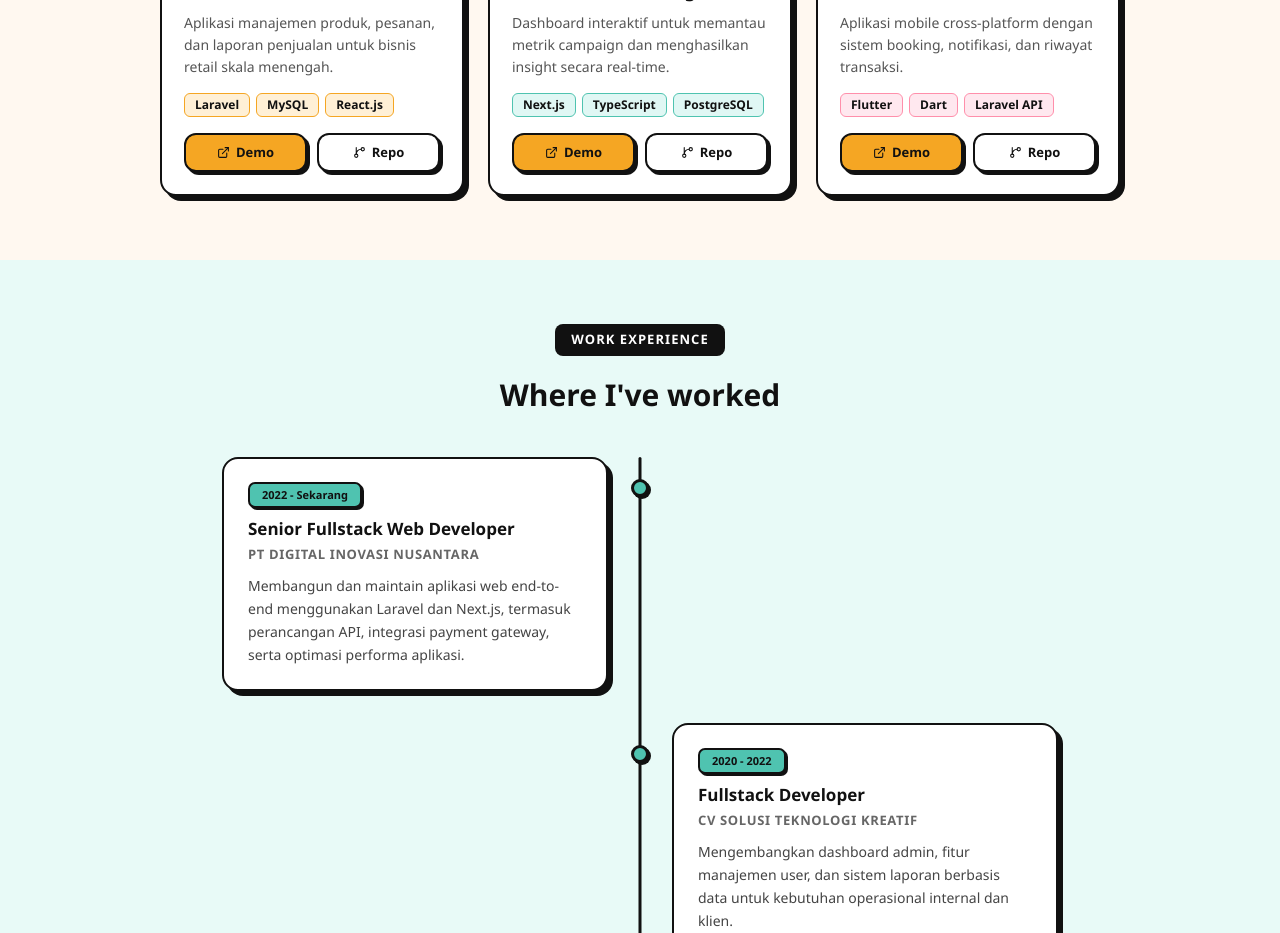
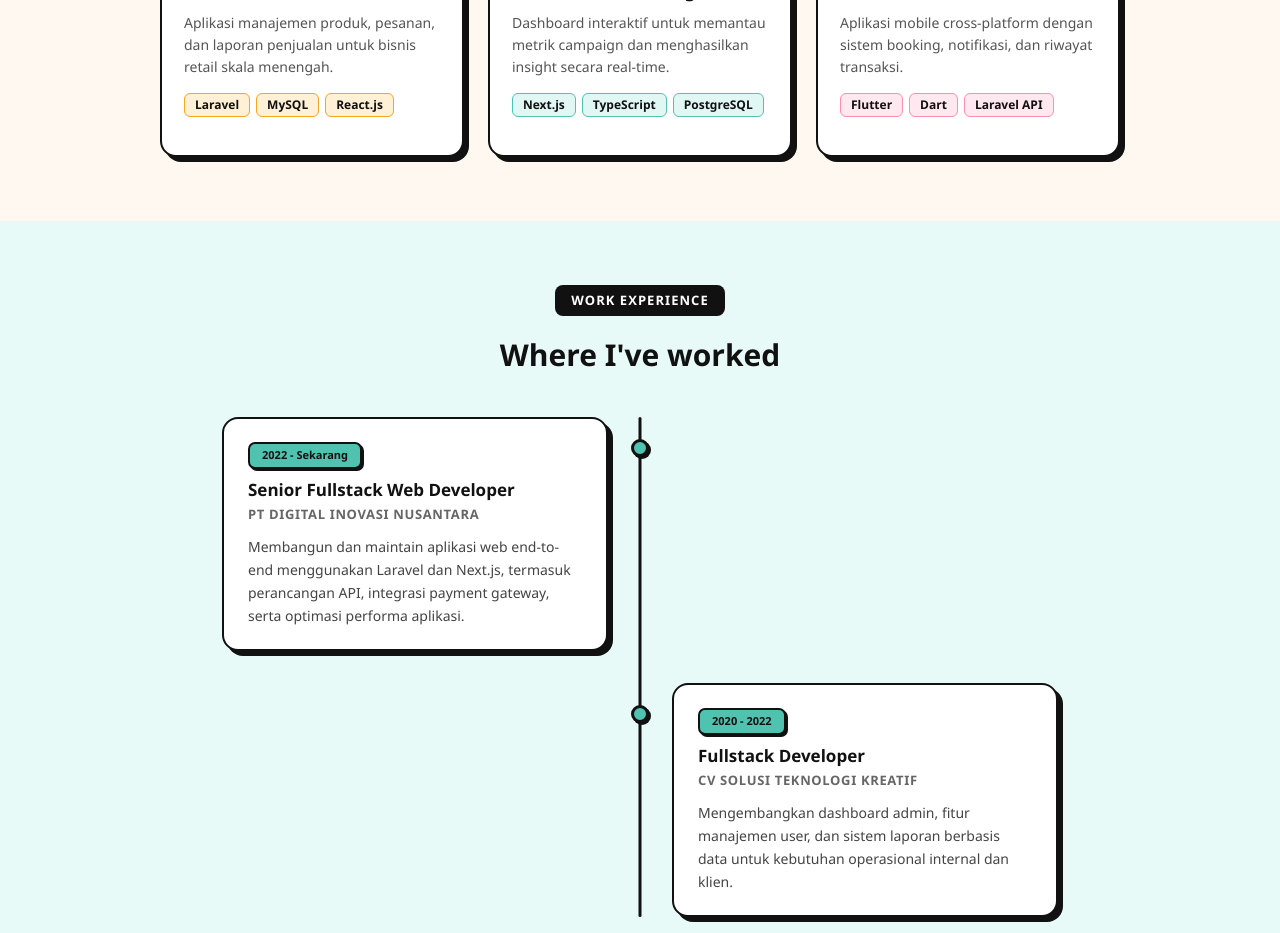
Before and after one commit to mftlhn/mifta-portfolio, a Next.js app: page / in a window 1280 px wide. Shown: the part 880-1813 px from the top of the page. Built offline with nearby package versions, Linux system fonts and the light colour scheme; no server answers; the database is empty.

Commit message:
delete repo and demo from projects

```diff
--- a/app/page.tsx
+++ b/app/page.tsx
@@ -24,6 +24,7 @@ import {
   ChevronDown,
   GitBranch
 } from "lucide-react";
+import { FaGithub } from "react-icons/fa";
 
 export default function PortfolioPage() {
   const [content, setContent] = useState<PortfolioContent>(defaultPortfolioContent);
@@ -510,7 +511,7 @@ export default function PortfolioPage() {
                         ))}
                       </div>
                       {/* links */}
-                      <div style={{ display: "flex", gap: 10 }}>
+                      {/* <div style={{ display: "flex", gap: 10 }}>
                         {project.demoUrl && (
                           <a href={project.demoUrl} target="_blank" rel="noreferrer"
                             className="saw-btn saw-btn-yellow"
@@ -522,10 +523,10 @@ export default function PortfolioPage() {
                           <a href={project.repoUrl} target="_blank" rel="noreferrer"
                             className="saw-btn saw-btn-white"
                             style={{ flex: 1, justifyContent: "center", fontSize: 13, padding: "8px 12px" }}>
-                            <GitBranch size={13} /> Repo
+                            <FaGithub size={13} /> Repo
                           </a>
                         )}
-                      </div>
+                      </div> */}
                     </div>
                   </div>
                 );
```
